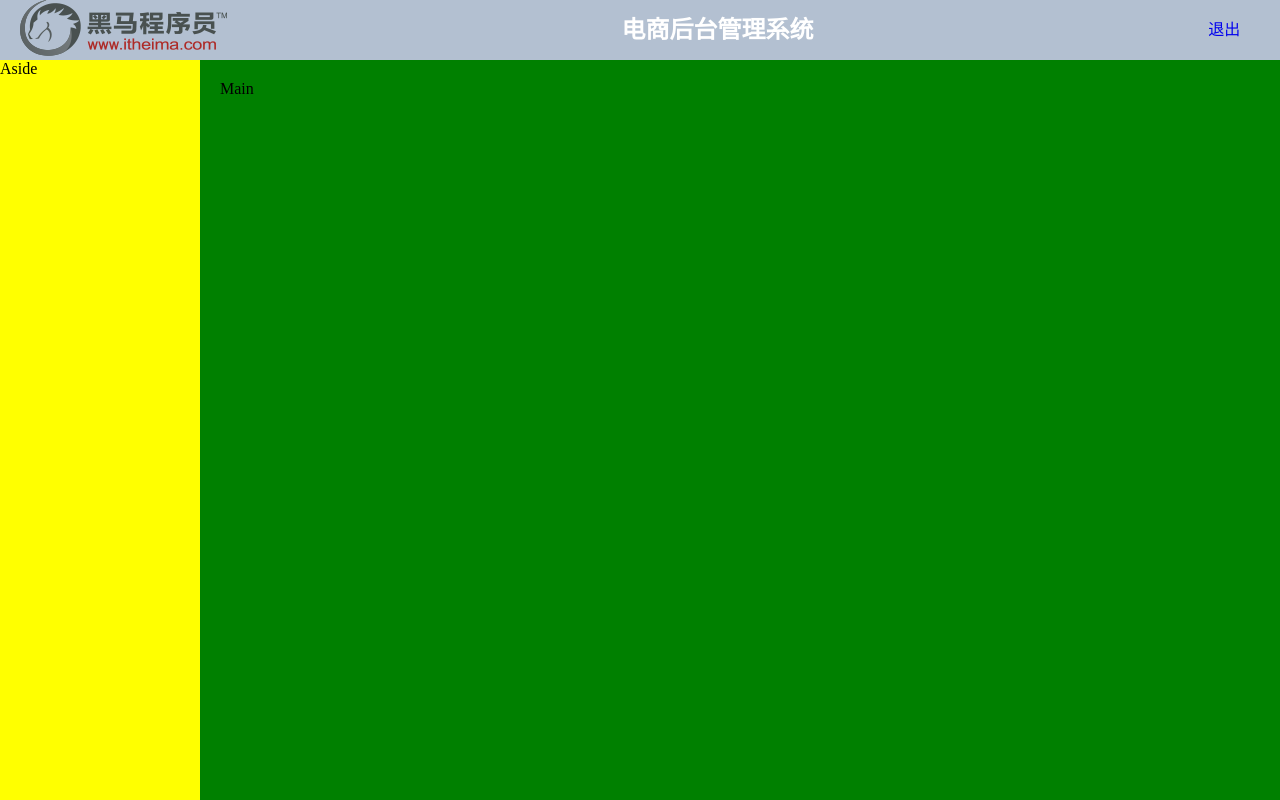
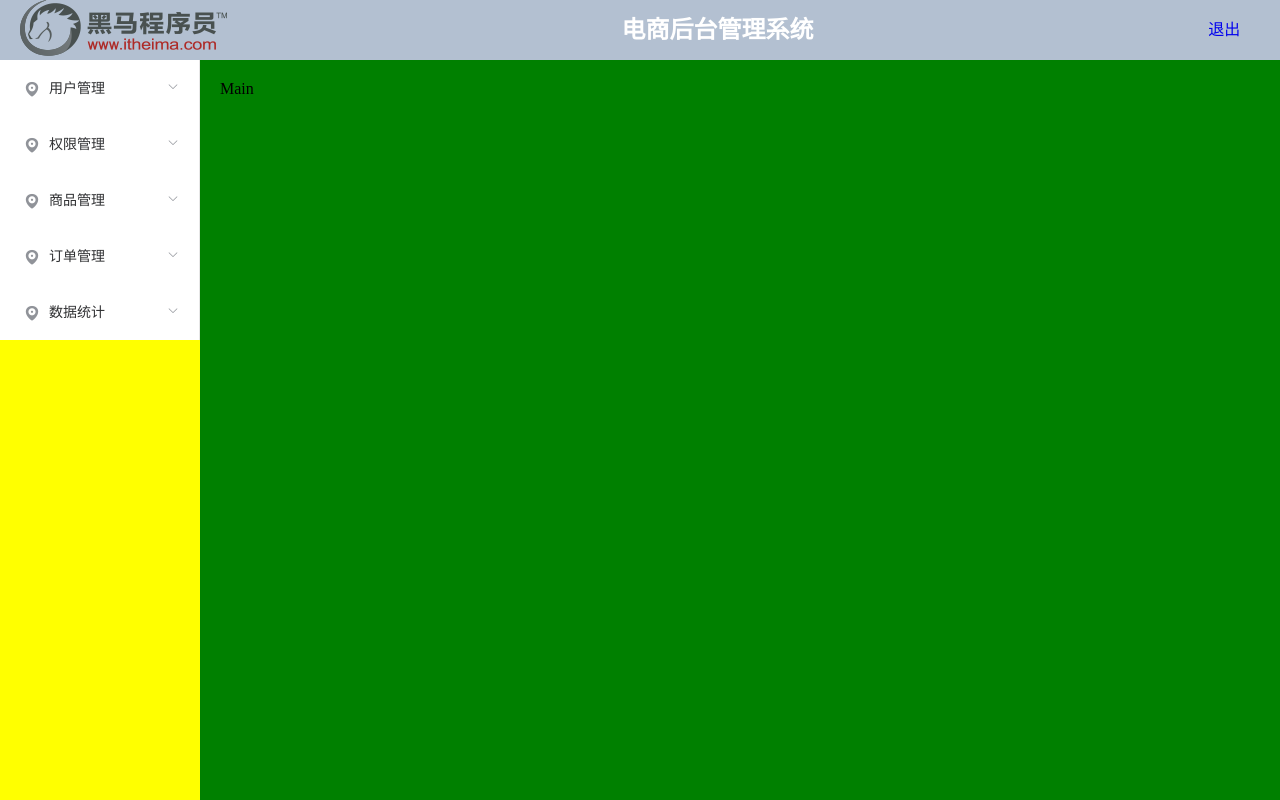
Before and after one commit to root705829/shopmanager, a Vue app: page /#/ in a window 1280 px wide. Built offline with nearby package versions, Linux system fonts and the light colour scheme; sample sign-in values are in the browser's storage.

Commit message:
权限验证

```diff
--- a/src/components/home.vue
+++ b/src/components/home.vue
@@ -14,14 +14,110 @@
       </el-row>
     </el-header>
     <el-container>
-      <el-aside class="aside" width="200px">Aside</el-aside>
+      <el-aside class="aside" width="200px">
+              <el-menu
+      :unique-opened='true'
+      :router="true"
+      default-active="2"
+      class="el-menu-vertical-demo"
+      >
+        <!-- 1 -->
+      <el-submenu index="1">
+        <template slot="title">
+          <i class="el-icon-location"></i>
+          <span>用户管理</span>
+        </template>
+          <el-menu-item index="1-1">
+              <i class="el-icon-menu"></i>
+              <span>用户列表</span>
+          </el-menu-item>
+      </el-submenu>
+        <!-- 2 -->
+      <el-submenu index="2">
+        <template slot="title">
+          <i class="el-icon-location"></i>
+          <span>权限管理</span>
+        </template>
+          <el-menu-item index="2-1">
+              <i class="el-icon-menu"></i>
+              <span>角色列表</span>
+          </el-menu-item>
+          <el-menu-item index="2-2">
+              <i class="el-icon-menu"></i>
+              <span>权限列表</span>
+          </el-menu-item>
+      </el-submenu>
+        <!-- 3 -->
+      <el-submenu index="3">
+        <template slot="title">
+          <i class="el-icon-location"></i>
+          <span>商品管理</span>
+        </template>
+          <el-menu-item index="2-1">
+              <i class="el-icon-menu"></i>
+              <span>商品列表</span>
+          </el-menu-item>
+          <el-menu-item index="2-2">
+              <i class="el-icon-menu"></i>
+              <span>分类参数</span>
+          </el-menu-item>
+          <el-menu-item index="2-3">
+              <i class="el-icon-menu"></i>
+              <span>商品管理</span>
+          </el-menu-item>
+      </el-submenu>
+        <!-- 4 -->
+      <el-submenu index="4">
+        <template slot="title">
+          <i class="el-icon-location"></i>
+          <span>订单管理</span>
+        </template>
+          <el-menu-item index="2-1">
+              <i class="el-icon-menu"></i>
+              <span>订单列表</span>
+          </el-menu-item>
+      </el-submenu>
+       <!-- 5 -->
+      <el-submenu index="5">
+        <template slot="title">
+          <i class="el-icon-location"></i>
+          <span>数据统计</span>
+        </template>
+          <el-menu-item index="2-1">
+              <i class="el-icon-menu"></i>
+              <span>数据报表</span>
+          </el-menu-item>
+      </el-submenu>
+    </el-menu>
+      </el-aside>
       <el-main class="main">Main</el-main>
     </el-container>
   </el-container>
 </template>
 
 <script>
-export default {};
+export default {
+
+        // beforeCreate() {
+        //     console.log(11111)
+        //     if(!localStorage.getItem('token')) {
+        //         this.$router.push({
+        //             // name:"Login"
+        //             path:'/login'
+        //         })
+        //     }
+        // },
+        beforeMount() {
+            console.log(111)
+            if (!localStorage.getItem("token")) {
+                this.$router.push({
+                    name: "Login"
+                });
+                this.$message.warning("请先登录");
+            }
+        }
+    }
+
 </script>
 
 <style>
```
